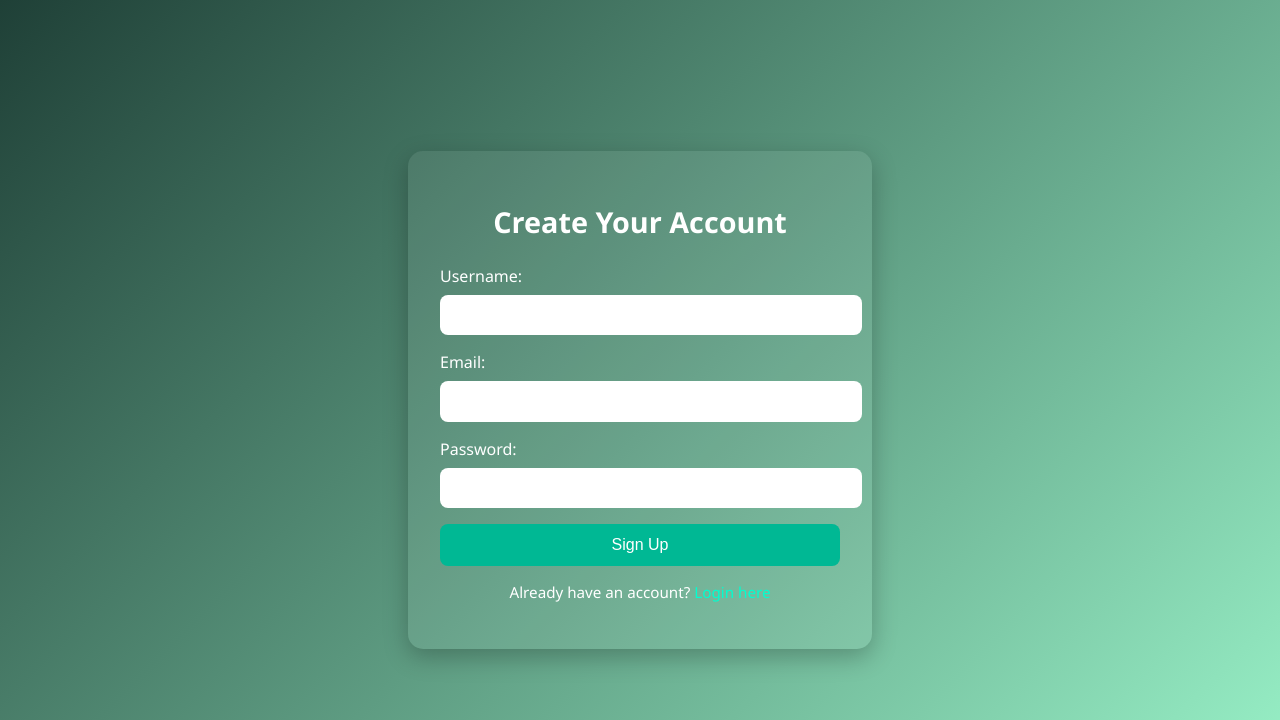
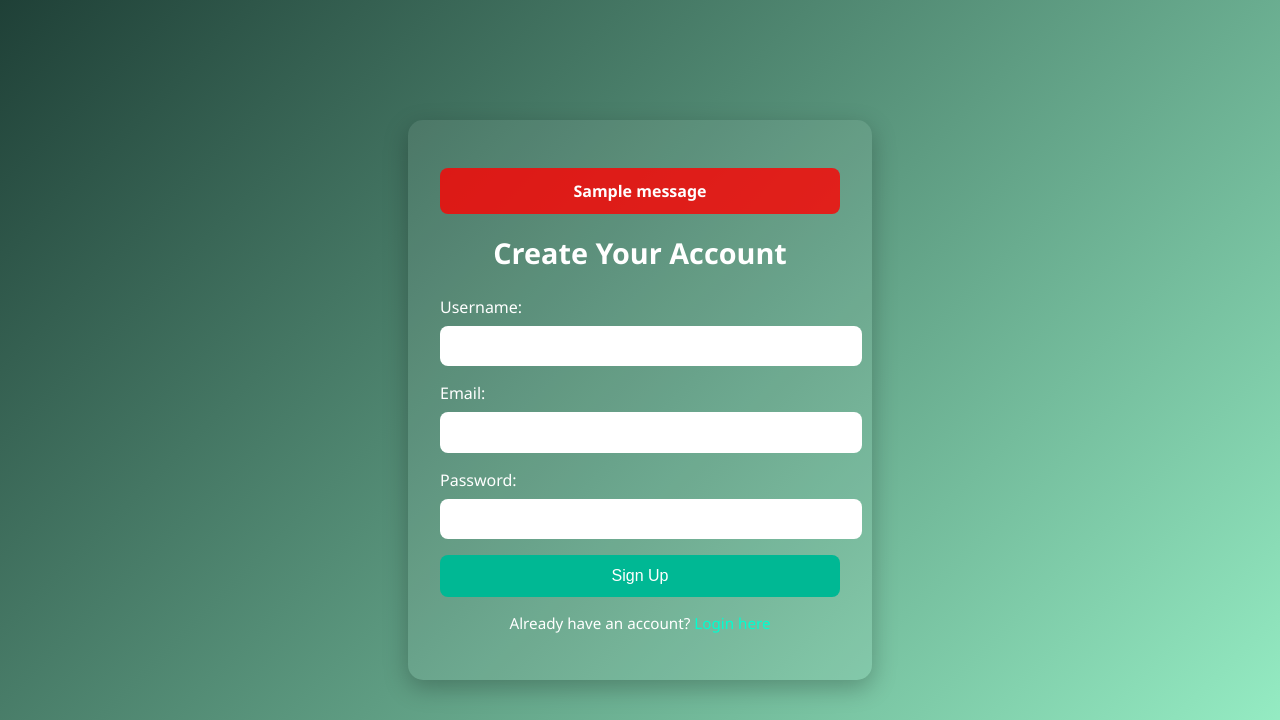
Before and after one commit to ABDULAFEEZ12/Tawfia-Ai, a Flask app: page /signup in a window 1280 px wide. Shown: the top 720 px of the page. Run offline with Flask 3, Linux system fonts and the light colour scheme; tables that the repository leaves empty hold one stand-in row (values such as "Sample post"); one stand-in notice (Sample message) is shown.

Commit message:
Update signup.html

```diff
--- a/templates/signup.html
+++ b/templates/signup.html
@@ -1,9 +1,9 @@
 <!DOCTYPE html>
 <html lang="en">
 <head>
-    <meta charset="UTF-8">
+    <meta charset="UTF-8" />
     <title>Sign Up - Tawfiq AI</title>
-    <meta name="viewport" content="width=device-width, initial-scale=1.0">
+    <meta name="viewport" content="width=device-width, initial-scale=1.0" />
     <style>
         body {
             margin: 0;
@@ -24,6 +24,22 @@
             box-shadow: 0 8px 25px rgba(0, 0, 0, 0.25);
             width: 100%;
             max-width: 400px;
+        }
+
+        /* Style for flashed messages */
+        .flashes {
+            list-style: none;
+            padding: 0;
+            margin-bottom: 1rem;
+        }
+
+        .flashes li {
+            background-color: rgba(255, 0, 0, 0.8);
+            padding: 0.75rem;
+            margin-bottom: 0.5rem;
+            border-radius: 8px;
+            font-weight: bold;
+            text-align: center;
         }
 
         .signup-container h1 {
@@ -87,19 +103,29 @@
 </head>
 <body>
     <div class="signup-container">
+        <!-- Flashed messages block -->
+        {% with messages = get_flashed_messages() %}
+          {% if messages %}
+            <ul class="flashes">
+              {% for message in messages %}
+                <li>{{ message }}</li>
+              {% endfor %}
+            </ul>
+          {% endif %}
+        {% endwith %}
         <h1>Create Your Account</h1>
         <form method="POST" action="/signup">
             <div>
                 <label for="username">Username:</label>
-                <input type="text" id="username" name="username" required>
+                <input type="text" id="username" name="username" required />
             </div>
             <div>
                 <label for="email">Email:</label>
-                <input type="email" id="email" name="email" required>
+                <input type="email" id="email" name="email" required />
             </div>
             <div>
                 <label for="password">Password:</label>
-                <input type="password" id="password" name="password" required>
+                <input type="password" id="password" name="password" required />
             </div>
             <button type="submit">Sign Up</button>
         </form>
```
